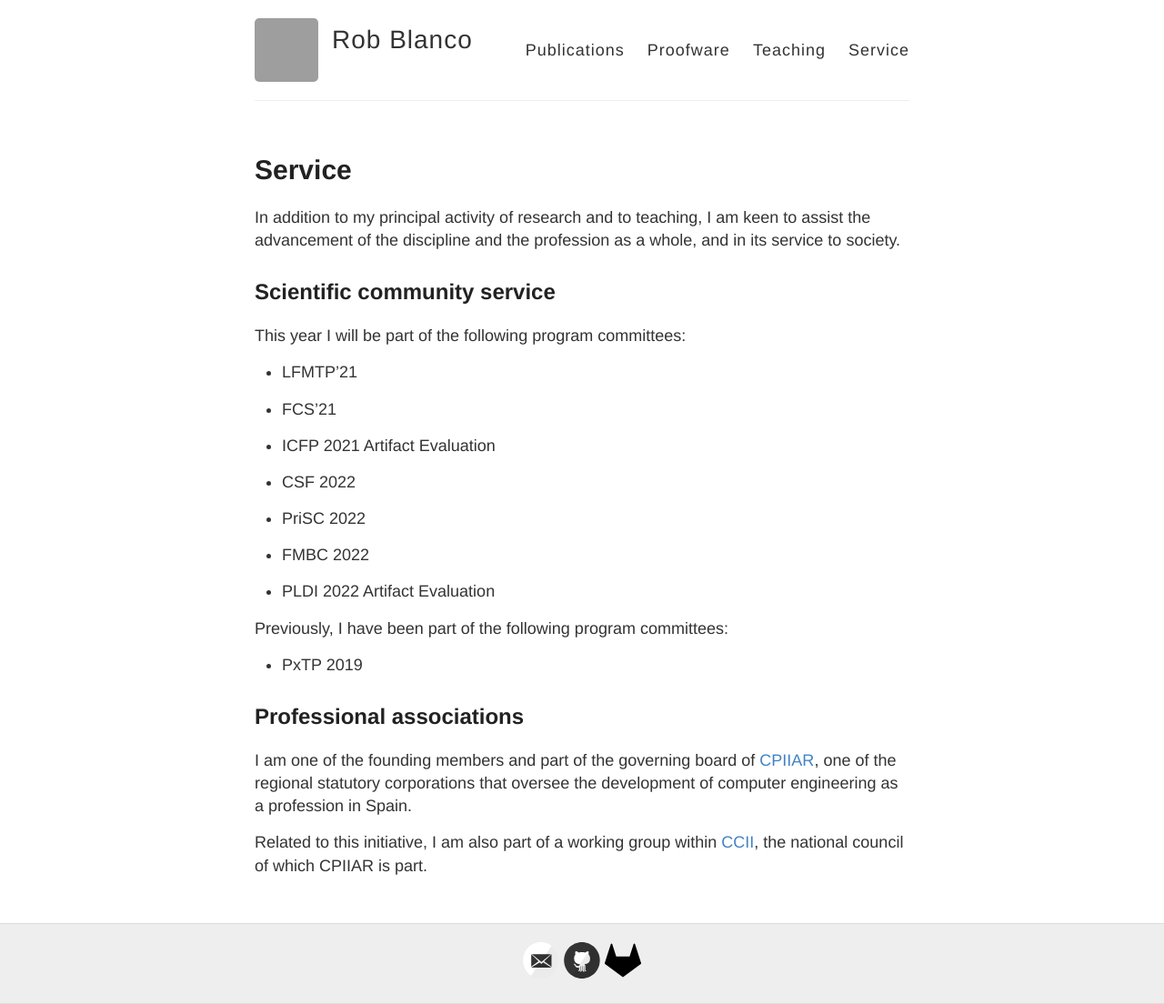
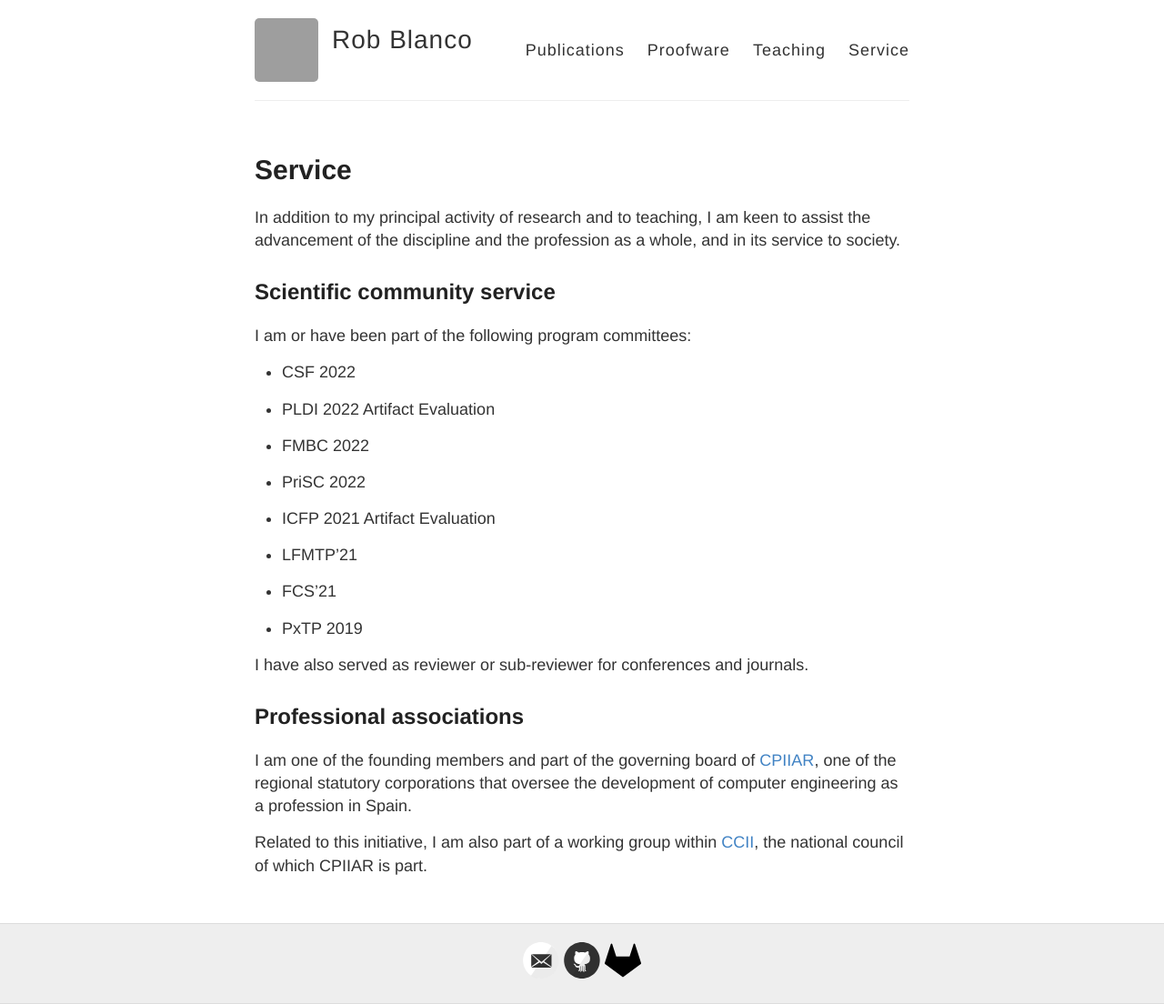
Before and after one commit to robblanco/robblanco.github.io, a Jekyll site: the page built from service.md, in a window 1280 px wide. Shown: the whole page at 91% size. Built offline with Jekyll 4.4.1, drawn with Linux system fonts in a browser that asks for light colours; grey boxes are pictures that could not be loaded.

Commit message:
Rearrange PCs

```diff
--- a/service.md
+++ b/service.md
@@ -10,26 +10,25 @@ its service to society.
 
 ## Scientific community service
 
-This year I will be part of the following program committees:
+I am or have been part of the following program committees:
+
+* CSF 2022
+
+* PLDI 2022 Artifact Evaluation
+
+* FMBC 2022
+
+* PriSC 2022
+
+* ICFP 2021 Artifact Evaluation
 
 * LFMTP'21
 
 * FCS'21
 
-* ICFP 2021 Artifact Evaluation
-
-* CSF 2022
-
-* PriSC 2022
-
-* FMBC 2022
-
-* PLDI 2022 Artifact Evaluation
-
-Previously, I have been part of the following program committees:
-
 * PxTP 2019
 
+I have also served as reviewer or sub-reviewer for conferences and journals.
 ## Professional associations
 
 I am one of the founding members and part of the governing board of
```
